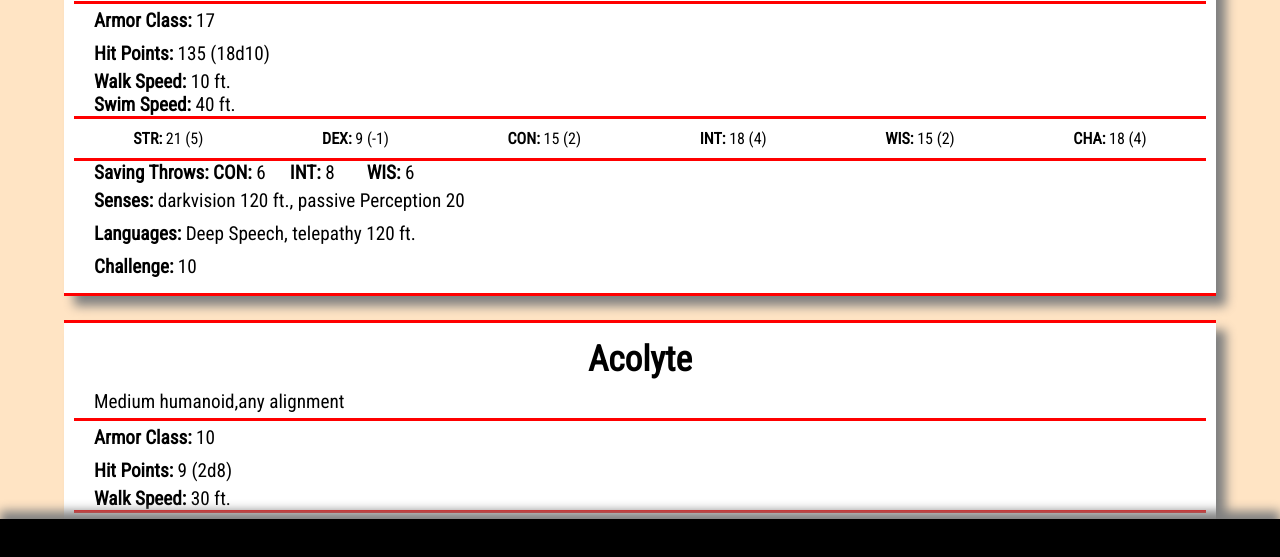
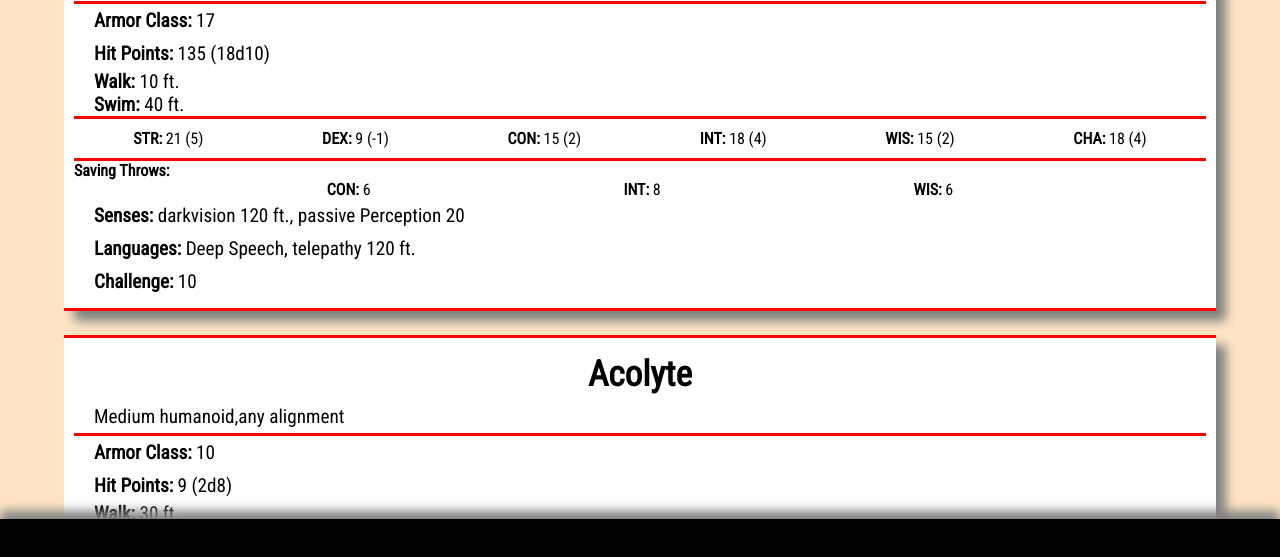
Before and after one commit to mbickell/gm-screen-plus-react, a React (Create React App) app: page / in a window 1280 px wide. Shown: the part 201-758 px from the top of the page. Built offline with nearby package versions, Linux system fonts and the light colour scheme; no server answers; the database is empty.

Commit message:
more conditional and prettier config

```diff
--- a/src/components/MonsterCard/MonsterCard.jsx
+++ b/src/components/MonsterCard/MonsterCard.jsx
@@ -7,37 +7,25 @@ class MonsterCard extends Component {
   getSavingThrow = (stat, path) => {
     return this.props.monsterData.hasOwnProperty(stat) ? (
       <li>
-        <b>{stat.substring(0, 3).toUpperCase()}:</b> {path}
+        <span className={styles.bold}>{stat.substring(0, 3).toUpperCase()}:</span> {path}
       </li>
     ) : null;
   };
 
   getSavingThrows = () => {
     const savingThrows = [
-      this.getSavingThrow(
-        "strength_save",
-        this.props.monsterData.strength_save
-      ),
-      this.getSavingThrow(
-        "constitution_save",
-        this.props.monsterData.constitution_save
-      ),
-      this.getSavingThrow(
-        "dexterity_save",
-        this.props.monsterData.dexterity_save
-      ),
-      this.getSavingThrow(
-        "intelligence_save",
-        this.props.monsterData.intelligence_save
-      ),
+      this.getSavingThrow("strength_save", this.props.monsterData.strength_save),
+      this.getSavingThrow("constitution_save", this.props.monsterData.constitution_save),
+      this.getSavingThrow("dexterity_save", this.props.monsterData.dexterity_save),
+      this.getSavingThrow("intelligence_save", this.props.monsterData.intelligence_save),
       this.getSavingThrow("wisdom_save", this.props.monsterData.wisdom_save),
       this.getSavingThrow("charisma_save", this.props.monsterData.charisma_save)
     ];
     if (savingThrows.find(save => save !== null)) {
       return (
-        <p className={styles.savingThrows}>
-          <b>Saving Throws:</b> <ul>{savingThrows}</ul>
-        </p>
+        <div className={styles.savingThrows}>
+          <span className={styles.bold}>Saving Throws:</span> <ul>{savingThrows}</ul>
+        </div>
       );
     }
   };
@@ -48,34 +36,31 @@ class MonsterCard extends Component {
       <>
         {savingThrows}
         <p>
-          <b>Senses:</b> {this.props.monsterData.senses}
+          <span className={styles.bold}>Senses:</span> {this.props.monsterData.senses}
         </p>
         <p>
-          <b>Languages:</b> {this.props.monsterData.languages}
+          <span className={styles.bold}>Languages:</span> {this.props.monsterData.languages}
         </p>
         <p>
-          <b>Challenge:</b> {this.props.monsterData.challenge_rating}
+          <span className={styles.bold}>Challenge:</span> {this.props.monsterData.challenge_rating}
         </p>
       </>
     );
   };
 
-  getSpeeds = () => {
-    const walkSpeed = this.props.monsterData.speed.walk ? (
+  getSpeed = (data, name) => {
+    return data ? (
       <li>
-        <b>Walk Speed:</b> {this.props.monsterData.speed.walk}
+        <span className={styles.bold}>{name}:</span> {data}
       </li>
     ) : null;
-    const swimSpeed = this.props.monsterData.speed.swim ? (
-      <li>
-        <b>Swim Speed:</b> {this.props.monsterData.speed.swim}
-      </li>
-    ) : null;
-    const flySpeed = this.props.monsterData.speed.fly ? (
-      <li>
-        <b>Fly Speed:</b> {this.props.monsterData.speed.fly}
-      </li>
-    ) : null;
+  };
+
+  getSpeeds = () => {
+    const walkSpeed = this.getSpeed(this.props.monsterData.speed.walk, "Walk");
+    console.log(walkSpeed);
+    const swimSpeed = this.getSpeed(this.props.monsterData.speed.swim, "Swim");
+    const flySpeed = this.getSpeed(this.props.monsterData.speed.fly, "Fly");
     return (
       <ul className={styles.speeds}>
         {walkSpeed}
@@ -93,16 +78,15 @@ class MonsterCard extends Component {
         <section className={styles.details}>
           <h2>{this.props.monsterData.name}</h2>
           <p>
-            {this.props.monsterData.size} {this.props.monsterData.type},
-            {this.props.monsterData.alignment}
+            {this.props.monsterData.size} {this.props.monsterData.type},{this.props.monsterData.alignment}
           </p>
         </section>
         <section className={styles.combatInfo}>
           <p>
-            <b>Armor Class:</b> {this.props.monsterData.armor_class}
+            <span className={styles.bold}>Armor Class:</span> {this.props.monsterData.armor_class}
           </p>
           <p>
-            <b>Hit Points:</b> {this.props.monsterData.hit_points} (
+            <span className={styles.bold}>Hit Points:</span> {this.props.monsterData.hit_points} (
             {this.props.monsterData.hit_dice})
           </p>
           {speeds}
@@ -110,27 +94,27 @@ class MonsterCard extends Component {
         <section className={styles.stats}>
           <ul>
             <li>
-              <b>STR:</b> {this.props.monsterData.strength} (
+              <span className={styles.bold}>STR:</span> {this.props.monsterData.strength} (
               {Math.floor((this.props.monsterData.strength - 10) / 2)})
             </li>
             <li>
-              <b>DEX:</b> {this.props.monsterData.dexterity} (
+              <span className={styles.bold}>DEX:</span> {this.props.monsterData.dexterity} (
               {Math.floor((this.props.monsterData.dexterity - 10) / 2)})
             </li>
             <li>
-              <b>CON:</b> {this.props.monsterData.constitution} (
+              <span className={styles.bold}>CON:</span> {this.props.monsterData.constitution} (
               {Math.floor((this.props.monsterData.constitution - 10) / 2)})
             </li>
             <li>
-              <b>INT:</b> {this.props.monsterData.intelligence} (
+              <span className={styles.bold}>INT:</span> {this.props.monsterData.intelligence} (
               {Math.floor((this.props.monsterData.intelligence - 10) / 2)})
             </li>
             <li>
-              <b>WIS:</b> {this.props.monsterData.wisdom} (
+              <span className={styles.bold}>WIS:</span> {this.props.monsterData.wisdom} (
               {Math.floor((this.props.monsterData.wisdom - 10) / 2)})
             </li>
             <li>
-              <b>CHA:</b> {this.props.monsterData.charisma} (
+              <span className={styles.bold}>CHA:</span> {this.props.monsterData.charisma} (
               {Math.floor((this.props.monsterData.charisma - 10) / 2)})
             </li>
           </ul>
--- a/src/components/MonsterCard/MonsterCard.module.scss
+++ b/src/components/MonsterCard/MonsterCard.module.scss
@@ -45,18 +45,16 @@
 
 .extraInfo {
   .savingThrows {
-    display: inline;
-
     ul {
-      display: inline-block;
+      display: flex;
+      justify-content: space-evenly;
+      align-items: center;
       list-style-type: none;
-      // width: 30%;
       margin: 0;
-
-      li {
-        display: inline-block;
-        width: 6vw;
-      }
     }
   }
 }
+
+.bold {
+  font-weight: bold;
+}
```
Also changed, not shown: src/containers/Routes/Routes.jsx (added, +18 -0 lines), 1 other file (tests, documents, lock files or other folders).
